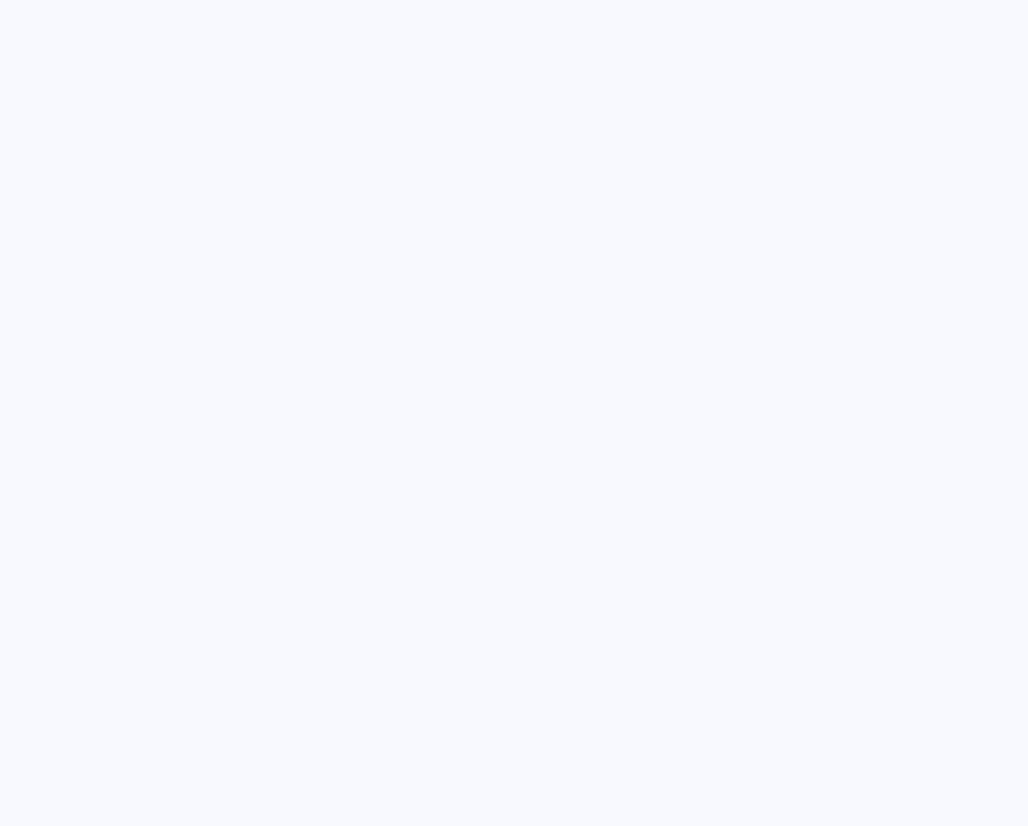
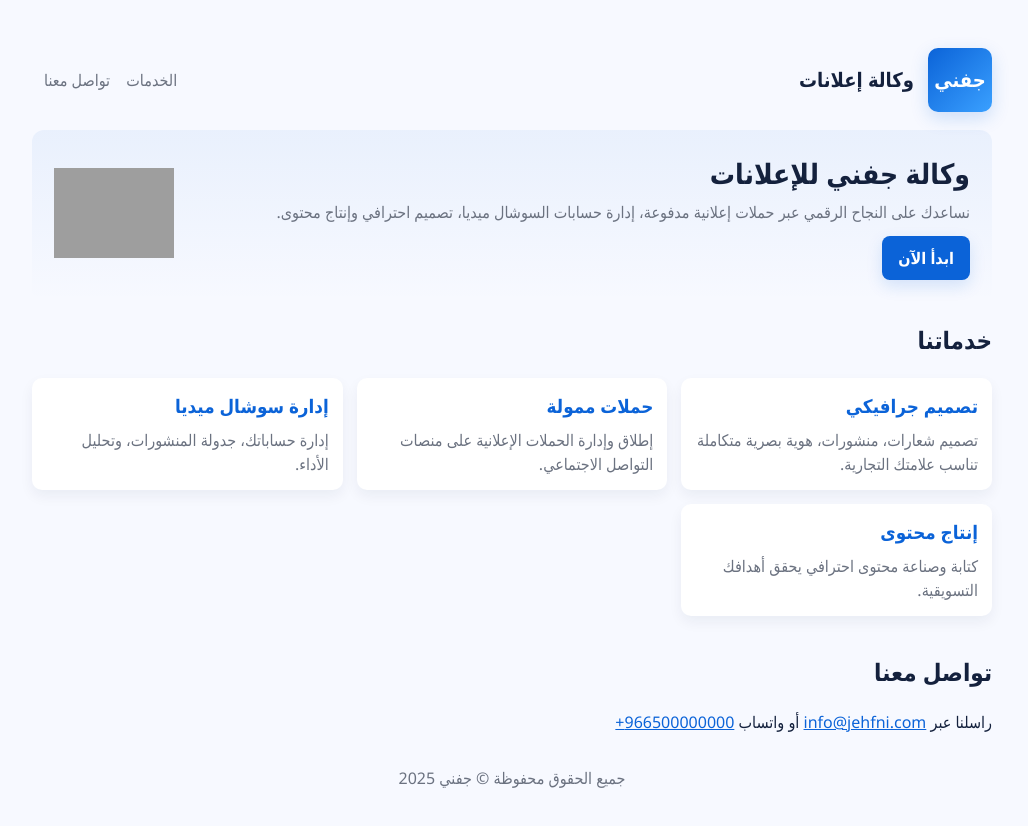
Before and after one commit to tutadamlion-gif/Jehfani, a plain HTML site: page index.html in a window 1280 px wide. Shown: the whole page, without its empty margins (128-1156 px from the left). Before the commit the page ends 800 px from the top, so only its background shows below. Drawn offline with Linux system fonts and the light colour scheme; grey boxes are pictures that could not be loaded.

Commit message:
Update index.html

```diff
--- a/index.html
+++ b/index.html
@@ -21,6 +21,7 @@
       background:var(--bg);
       color:var(--dark);
       line-height:1.5;
+      direction: rtl;
     }
     .container{max-width:1000px;margin:28px auto;padding:20px;}
     .brand{
@@ -45,4 +46,62 @@
       box-shadow:0 6px 16px rgba(11,99,216,0.15);
     }
     .grid{display:grid;grid-template-columns:repeat(auto-fit,minmax(240px,1fr));gap:14px;margin-top:18px}
-    .card{background:var(--card);padding:14px;border
+    .card{background:var(--card);padding:14px;border-radius:10px;box-shadow:0 6px 14px rgba(20,33,61,0.06);}
+    .card h3{margin:0 0 8px;color:var(--blue);}
+    .card p{margin:0;color:var(--muted);}
+    footer{text-align:center;margin:32px 0 0;color:var(--muted);}
+  </style>
+</head>
+<body>
+  <div class="container">
+    <header>
+      <div class="brand">
+        <div class="logo">جفني</div>
+        <span style="font-weight:700;font-size:20px;">وكالة إعلانات</span>
+      </div>
+      <nav>
+        <a href="#services">الخدمات</a>
+        <a href="#contact">تواصل معنا</a>
+      </nav>
+    </header>
+    <section class="hero">
+      <div class="info">
+        <h1>وكالة جفني للإعلانات</h1>
+        <p>نساعدك على النجاح الرقمي عبر حملات إعلانية مدفوعة، إدارة حسابات السوشال ميديا، تصميم احترافي وإنتاج محتوى.</p>
+        <a class="btn" href="#contact">ابدأ الآن</a>
+      </div>
+      <div>
+        <img src="https://img.icons8.com/fluency/96/advertising.png" alt="إعلان" style="max-width:120px;">
+      </div>
+    </section>
+    <section id="services">
+      <h2 style="color:var(--dark);">خدماتنا</h2>
+      <div class="grid">
+        <div class="card">
+          <h3>تصميم جرافيكي</h3>
+          <p>تصميم شعارات، منشورات، هوية بصرية متكاملة تناسب علامتك التجارية.</p>
+        </div>
+        <div class="card">
+          <h3>حملات ممولة</h3>
+          <p>إطلاق وإدارة الحملات الإعلانية على منصات التواصل الاجتماعي.</p>
+        </div>
+        <div class="card">
+          <h3>إدارة سوشال ميديا</h3>
+          <p>إدارة حساباتك، جدولة المنشورات، وتحليل الأداء.</p>
+        </div>
+        <div class="card">
+          <h3>إنتاج محتوى</h3>
+          <p>كتابة وصناعة محتوى احترافي يحقق أهدافك التسويقية.</p>
+        </div>
+      </div>
+    </section>
+    <section id="contact" style="margin-top:38px;">
+      <h2 style="color:var(--dark);">تواصل معنا</h2>
+      <p>راسلنا عبر <a href="mailto:info@jehfni.com" style="color:var(--blue);">info@jehfni.com</a> أو واتساب <a href="https://wa.me/966500000000" style="color:var(--blue);">966500000000+</a></p>
+    </section>
+    <footer>
+      جميع الحقوق محفوظة © جفني 2025
+    </footer>
+  </div>
+</body>
+</html>
```
